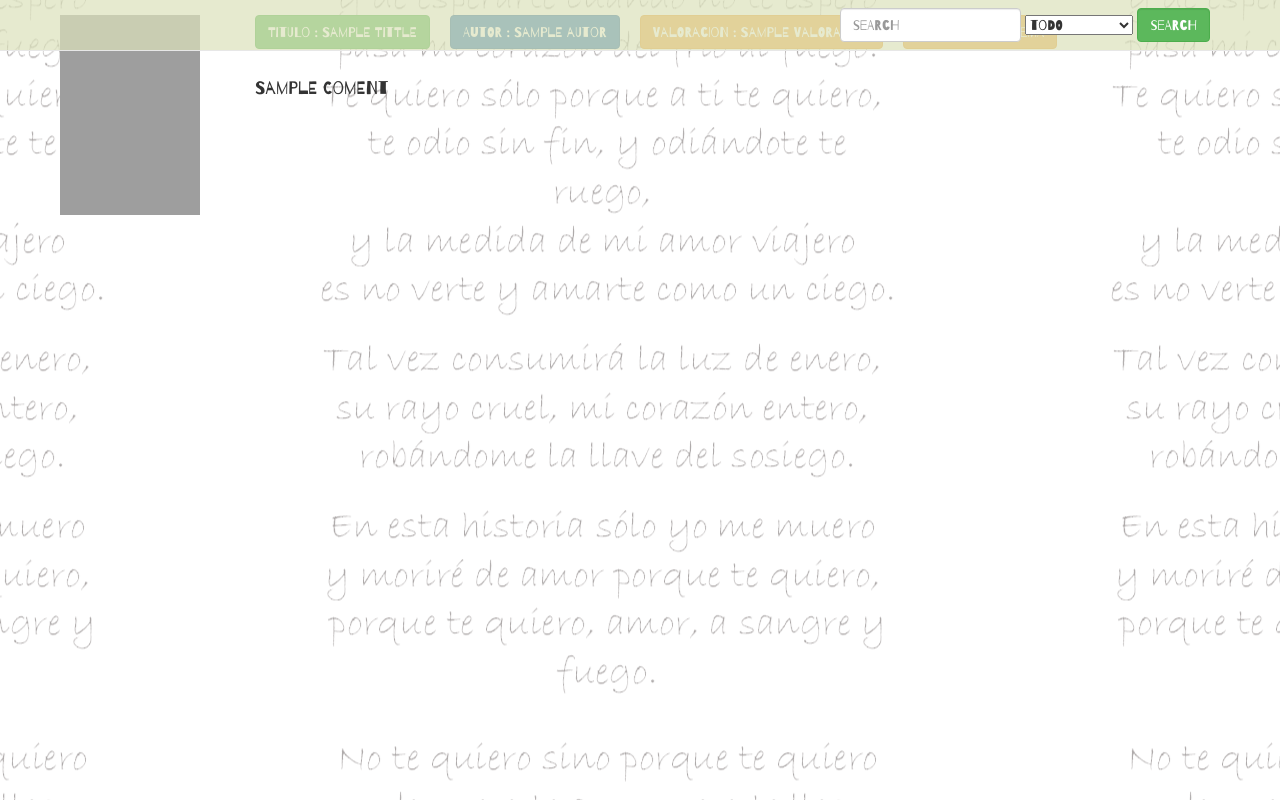
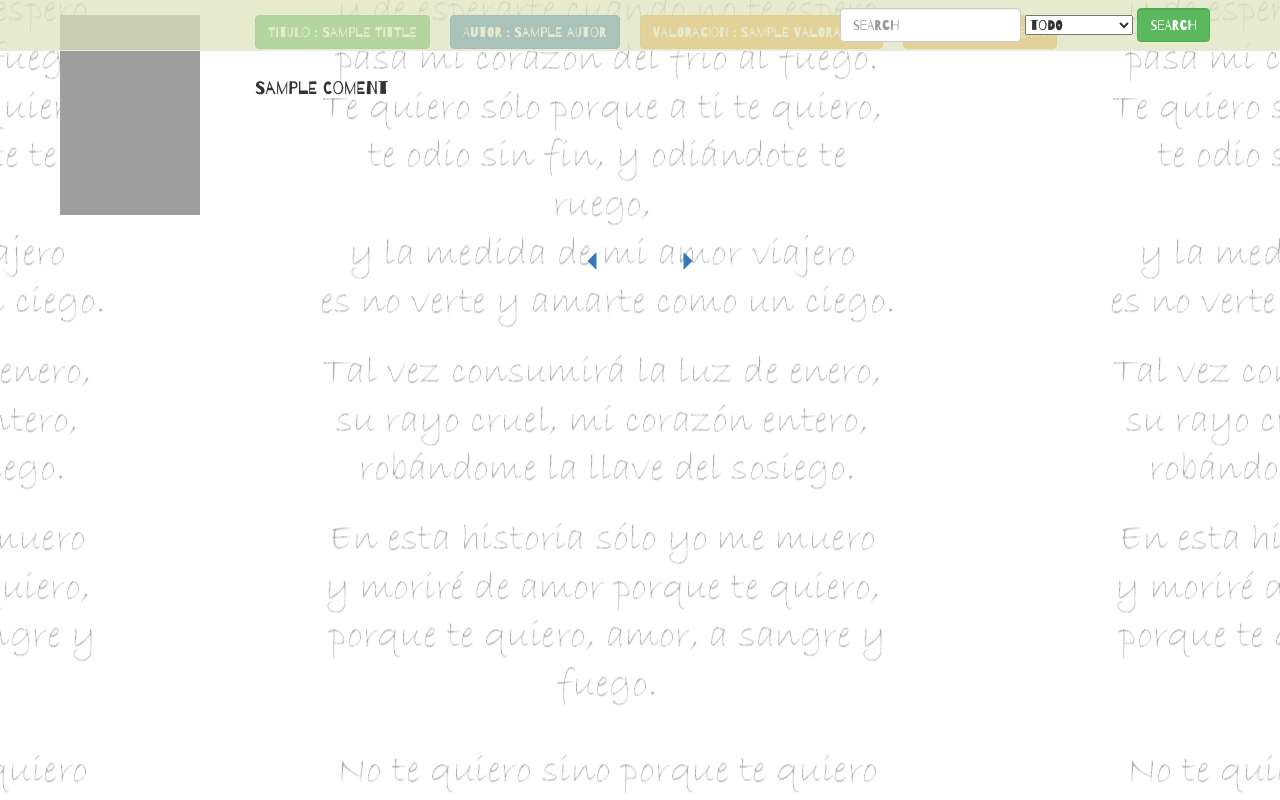
Before and after one commit to PabloPD/YolandaLee, a PHP site: the page made by View/index.php in a window 1280 px wide. Run offline with PHP 8.4, Linux system fonts and the light colour scheme; the template is opened without the code that fills it: most values are stand-ins (such as "Sample title", 1, 10 or a date in 2020); grey boxes are pictures that could not be loaded.

Commit message:
24. start pagination books

```diff
--- a/View/index.php
+++ b/View/index.php
@@ -92,6 +92,13 @@
                 ?>
 
         </div>
+
+        <div class="row">
+            <div class="col-xs-12 col-sm-12 col-md-12 text-center">
+                <a href="mas" class="btn btn-lg"><span class="glyphicon glyphicon-triangle-left separatorpages" aria-hidden="true"></span></a> <a href="mas" class="btn btn-lg"><span class="glyphicon glyphicon-triangle-right separatorpages" aria-hidden="true"></span></a>
+            </div>
+            <br><br><br>
+        </div>
     </div>
 
 
--- a/css/yolandalee.css
+++ b/css/yolandalee.css
@@ -67,3 +67,9 @@
 {
 margin-right: 20px;
 }
+
+.separatorpages
+{
+padding-right: 20px;
+padding-left: 20px;
+}
```
Also changed, not shown: 1 other file.
